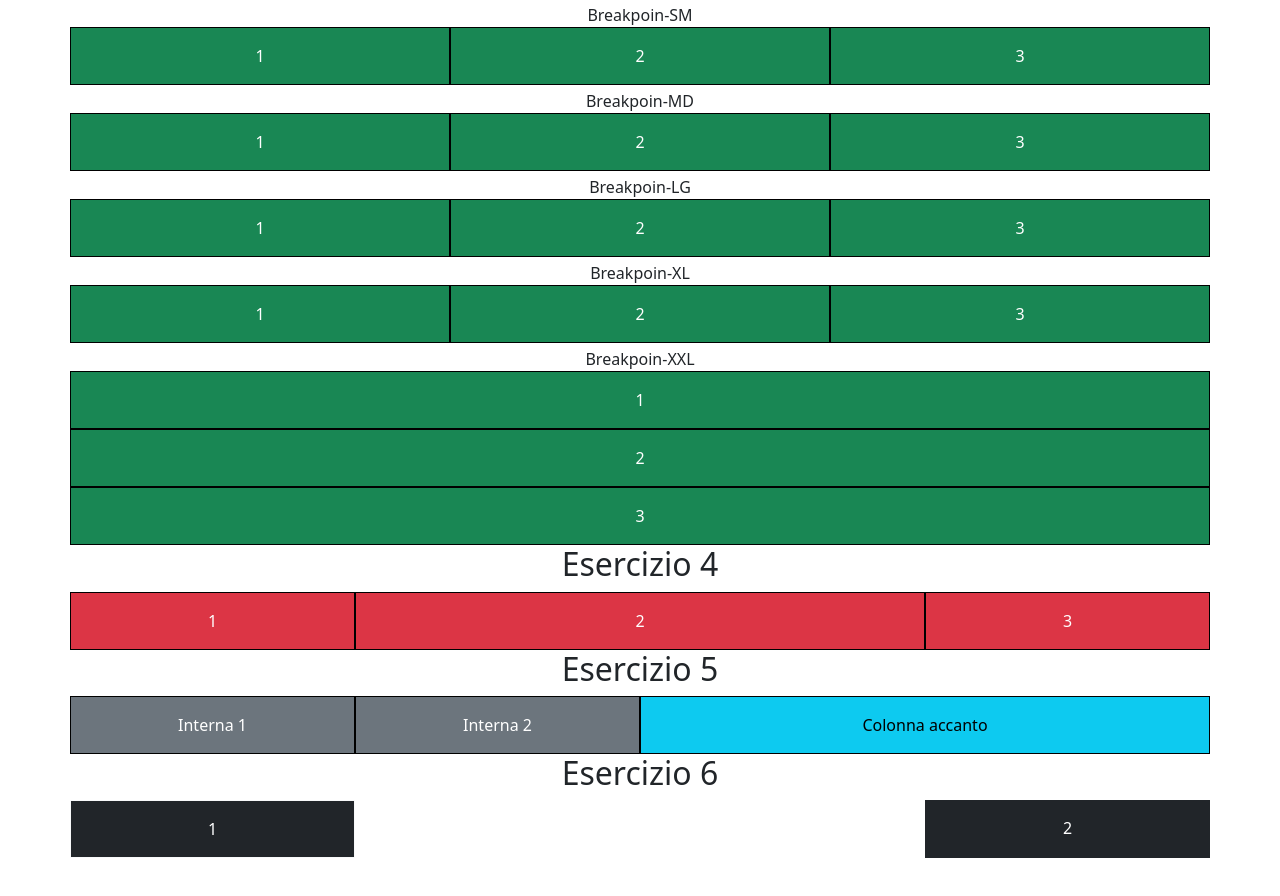
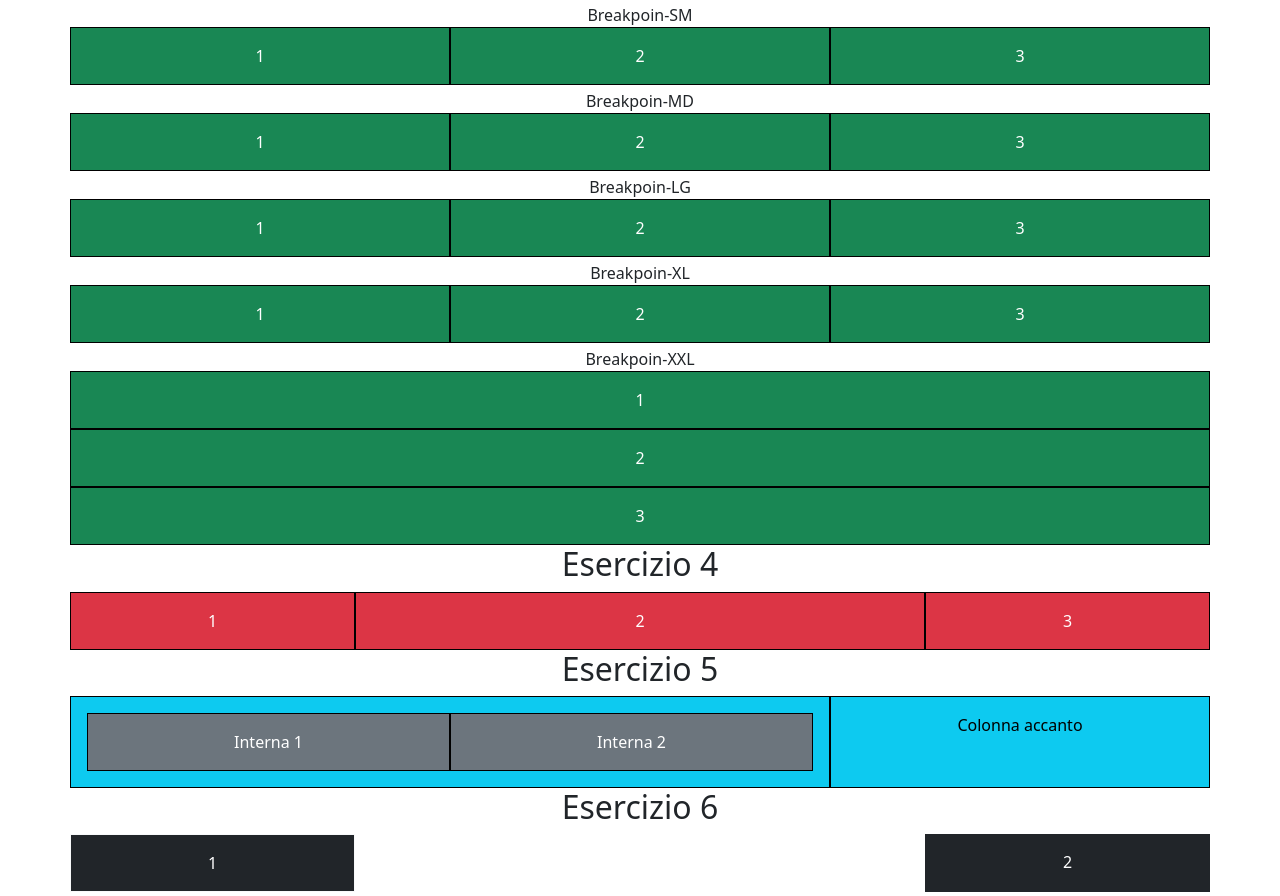
Before and after one commit to gentjanaH/Pratica-S6-L1, a plain HTML site: page index.html in a window 1280 px wide. Shown: the part 312-1208 px from the top of the page. Before the commit the page ends 1174 px from the top, so only its background shows below. Drawn offline with nearby package versions, Linux system fonts and the light colour scheme.

Commit message:
update-exercise5

```diff
--- a/index.html
+++ b/index.html
@@ -80,16 +80,20 @@
         <h2 class="text-center">Esercizio 5</h2>
         <div class="container">
             <div class="row">
-                <div class="col-12 col-lg-6">
-                    <!-- Aggiunta della .row per contenere le colonne interne -->
-                    <div class="row">
-                        <div class="col-12 col-lg-6 text-bg-secondary p-3 text-center border border-black">Interna 1
+                <div class="col-12 col-lg-8">
+
+                    <div class="row text-bg-info p-3 border border-black">
+                        <div class="col-12 col-lg-6  text-bg-secondary p-3 text-center border border-black">Interna
+                            1
                         </div>
-                        <div class="col-12 col-lg-6 text-bg-secondary p-3 text-center border border-black">Interna 2
+                        <div class="col-12 col-lg-6  text-bg-secondary p-3 text-center border border-black">Interna
+                            2
                         </div>
                     </div>
+
                 </div>
-                <div class="col-12 col-lg-6 text-bg-info p-3 text-center border border-black">
+
+                <div class="col-12 col-lg-4 text-bg-info p-3 text-center border border-black">
                     Colonna accanto
                 </div>
             </div>
```
